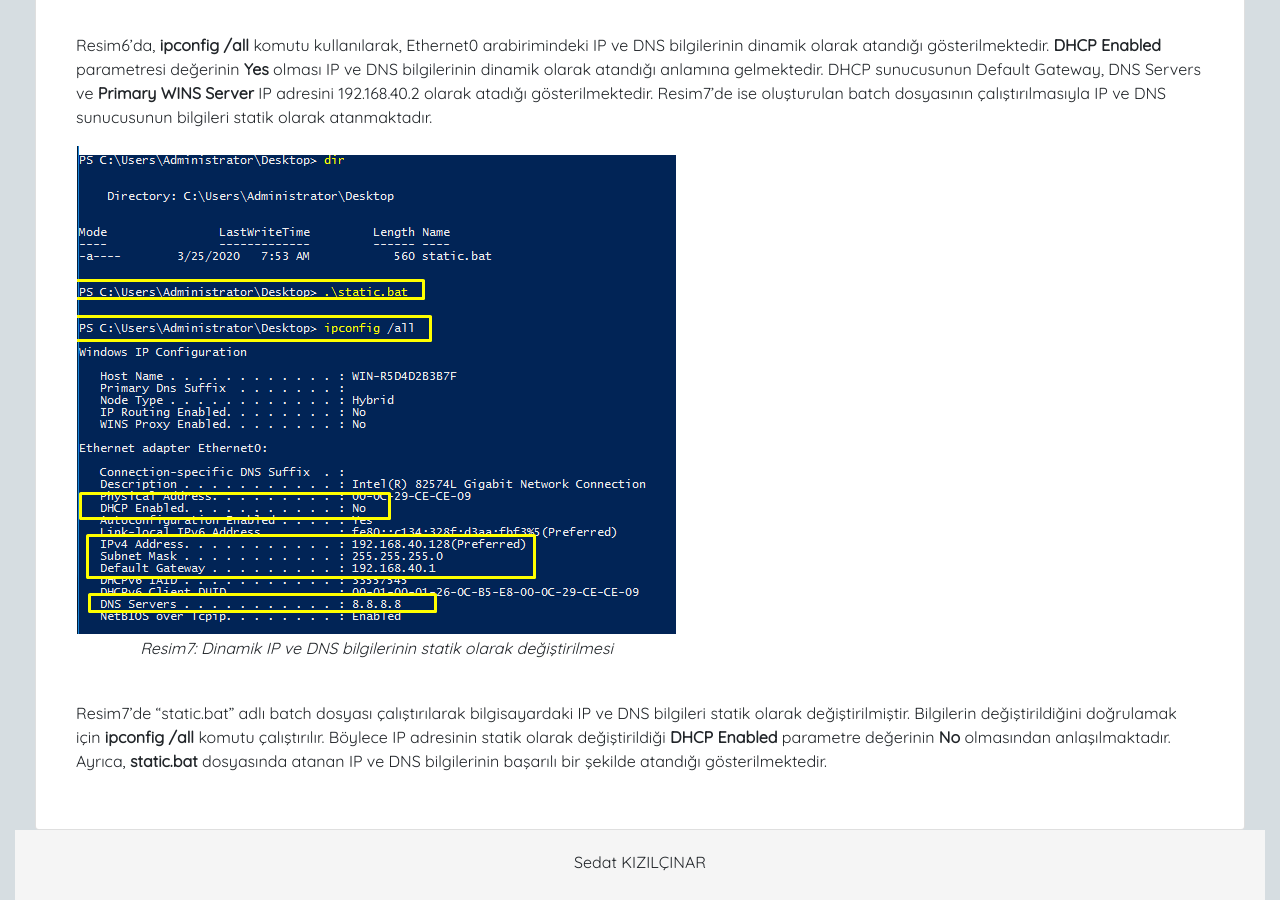
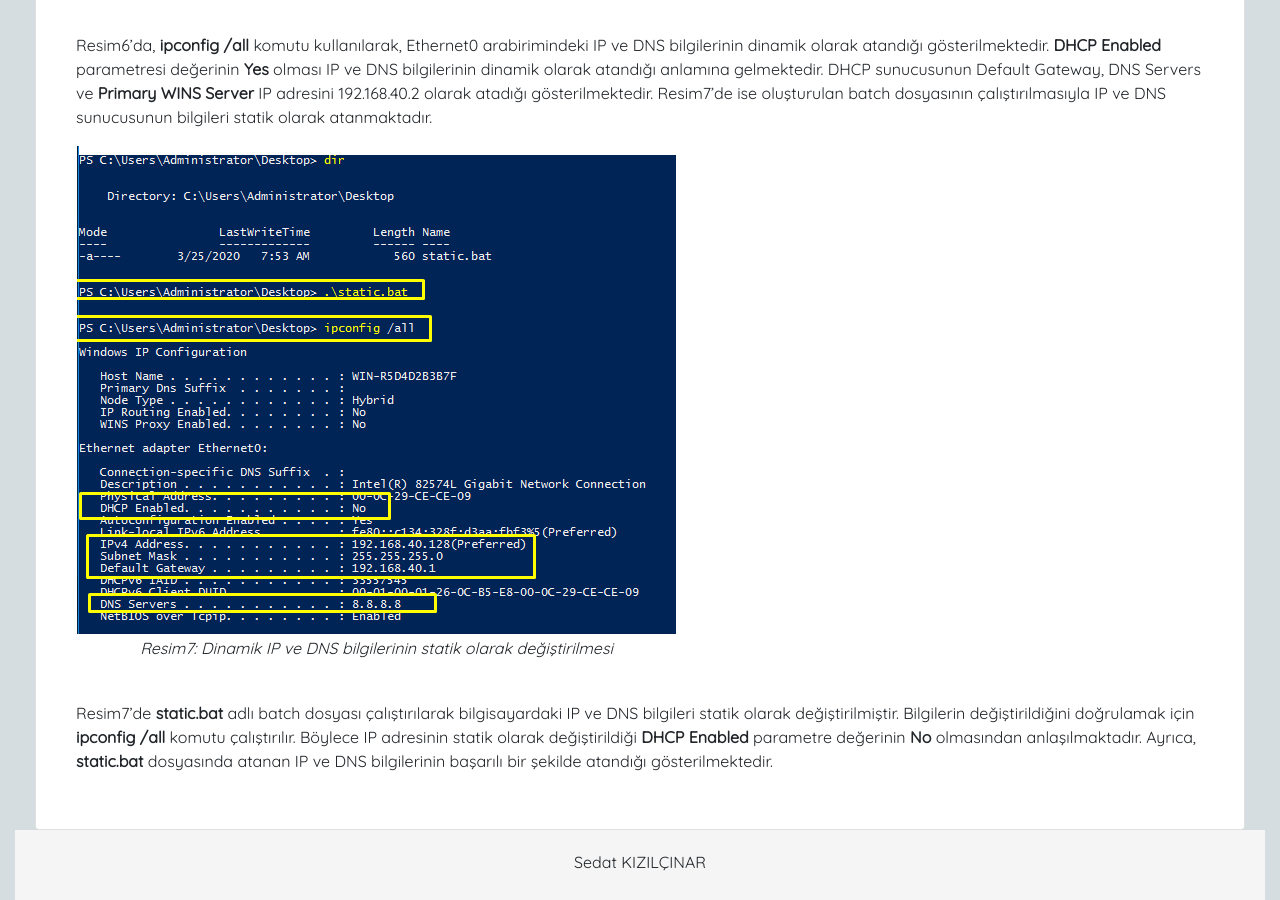
Before and after one commit to laccart/laccart, a Jekyll site: the page built from _posts/2021-03-14-Netsh-Kullanimi.markdown, in a window 1280 px wide and 900 px high, scrolled down 4007 px. Built offline with Jekyll 4.4.1, drawn with Linux system fonts in a browser that asks for light colours; nearby versions of some CDN libraries.

```diff
--- a/_posts/2021-03-14-Netsh-Kullanimi.markdown
+++ b/_posts/2021-03-14-Netsh-Kullanimi.markdown
@@ -93,4 +93,4 @@ Resim6’da, **ipconfig /all** komutu kullanılarak, Ethernet0 arabirimindeki IP
 
 <br/>
 
-Resim7’de “static.bat” adlı batch dosyası çalıştırılarak bilgisayardaki IP ve DNS bilgileri statik olarak değiştirilmiştir. Bilgilerin değiştirildiğini doğrulamak için **ipconfig /all** komutu çalıştırılır. Böylece IP adresinin statik olarak değiştirildiği **DHCP Enabled** parametre değerinin **No** olmasından anlaşılmaktadır. Ayrıca, **static.bat** dosyasında atanan IP ve DNS bilgilerinin başarılı bir şekilde atandığı gösterilmektedir.
+Resim7’de **static.bat** adlı batch dosyası çalıştırılarak bilgisayardaki IP ve DNS bilgileri statik olarak değiştirilmiştir. Bilgilerin değiştirildiğini doğrulamak için **ipconfig /all** komutu çalıştırılır. Böylece IP adresinin statik olarak değiştirildiği **DHCP Enabled** parametre değerinin **No** olmasından anlaşılmaktadır. Ayrıca, **static.bat** dosyasında atanan IP ve DNS bilgilerinin başarılı bir şekilde atandığı gösterilmektedir.
```
